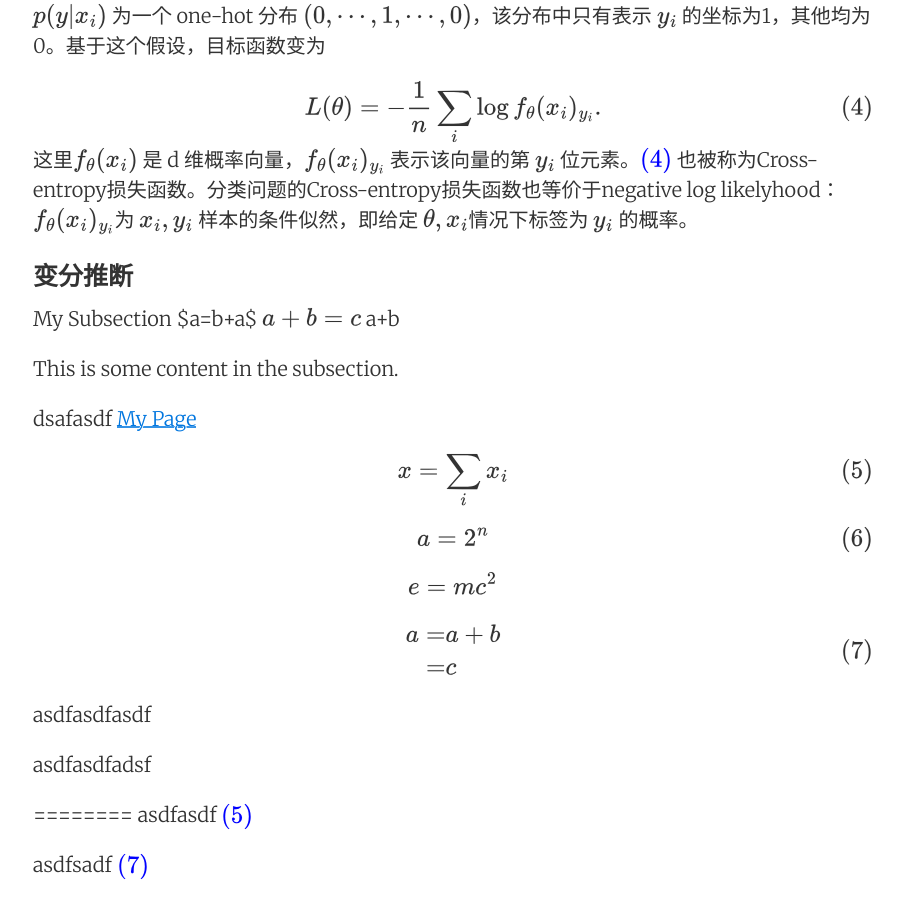
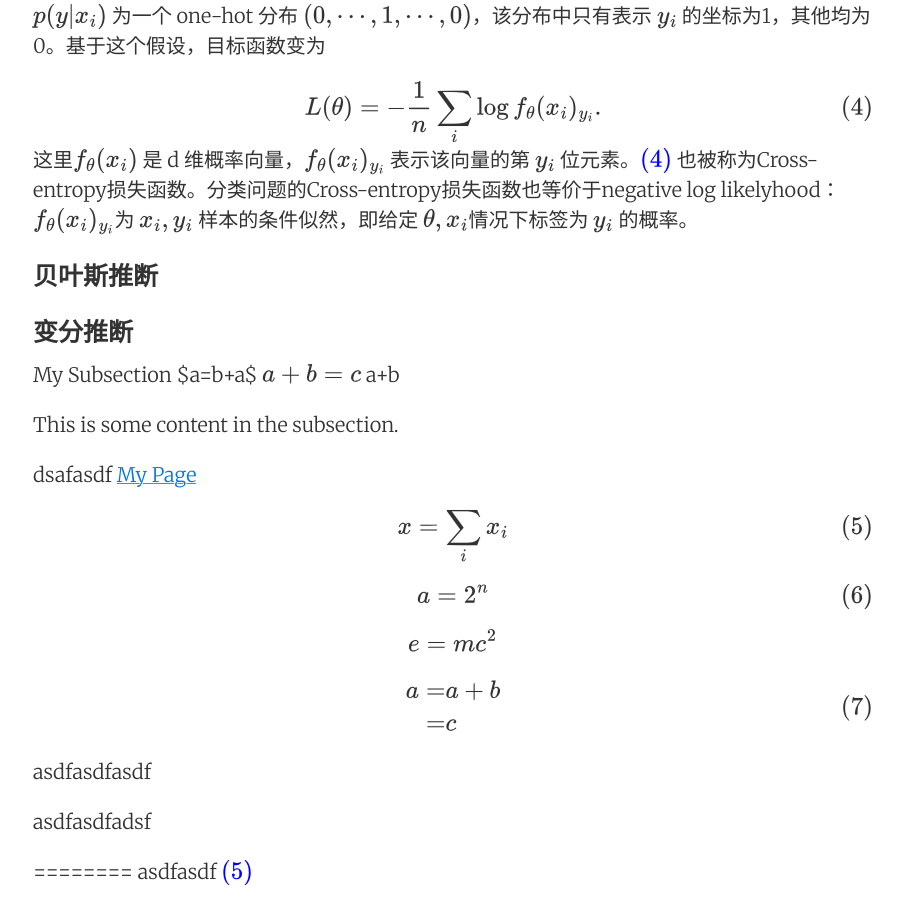
Before and after one commit to ZengfengHuang/Blog, a Jekyll site: the page built from _posts/2024-01-10-link-test.md, in a window 1280 px wide and 900 px high, scrolled down 1033 px. Shown: the whole window, without its empty margins (187-1089 px from the left). Built offline with Jekyll 4.4.1, drawn with Linux system fonts in a browser that asks for light colours.

Commit message:
Update 2024-01-10-link-test.md

```diff
--- a/_posts/2024-01-10-link-test.md
+++ b/_posts/2024-01-10-link-test.md
@@ -36,6 +36,8 @@ L(\theta) = -\frac{1}{n} \sum_i \log f_{\theta}(x_i)_{y_i}. \label{eqn:CE-loss}
 \end{equation}
 $$
 这里\\(f_{\theta}(x_i)\\) 是 d 维概率向量，\\(f_{\theta}(x_i)_{y_i}\\) 表示该向量的第 \\(y_i\\) 位元素。\eqref{eqn:CE-loss} 也被称为Cross-entropy损失函数。分类问题的Cross-entropy损失函数也等价于negative log likelyhood：\\(f\_{\theta}(x\_i)\_{y_i}\\)为 \\(x_i, y_i\\) 样本的条件似然，即给定 \\(\theta, x_i\\)情况下标签为 \\(y_i\\) 的概率。
+
+### 贝叶斯推断
 
 
 
```
